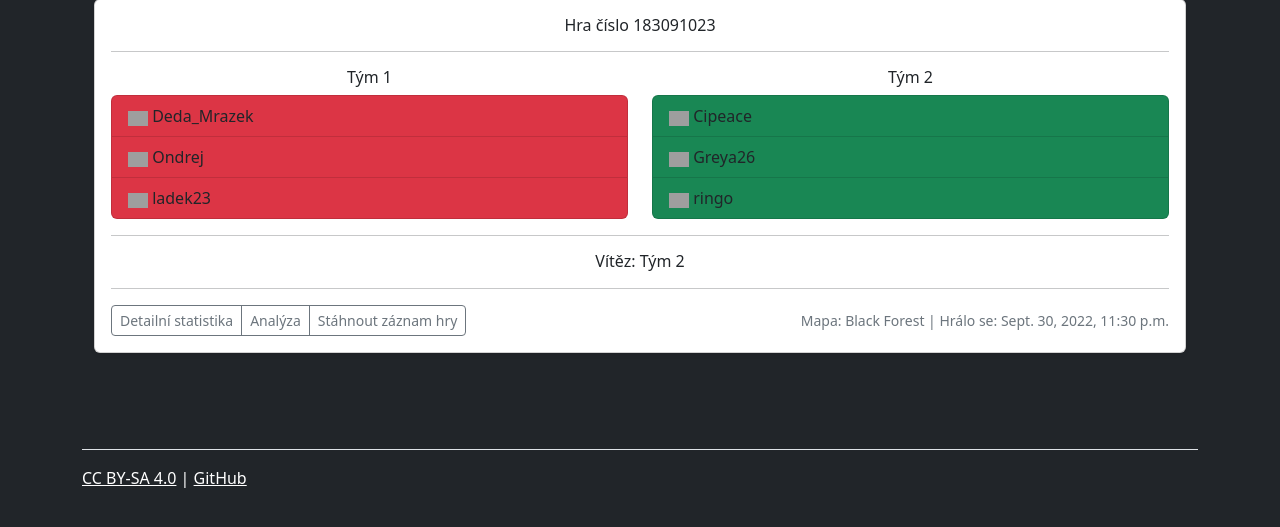
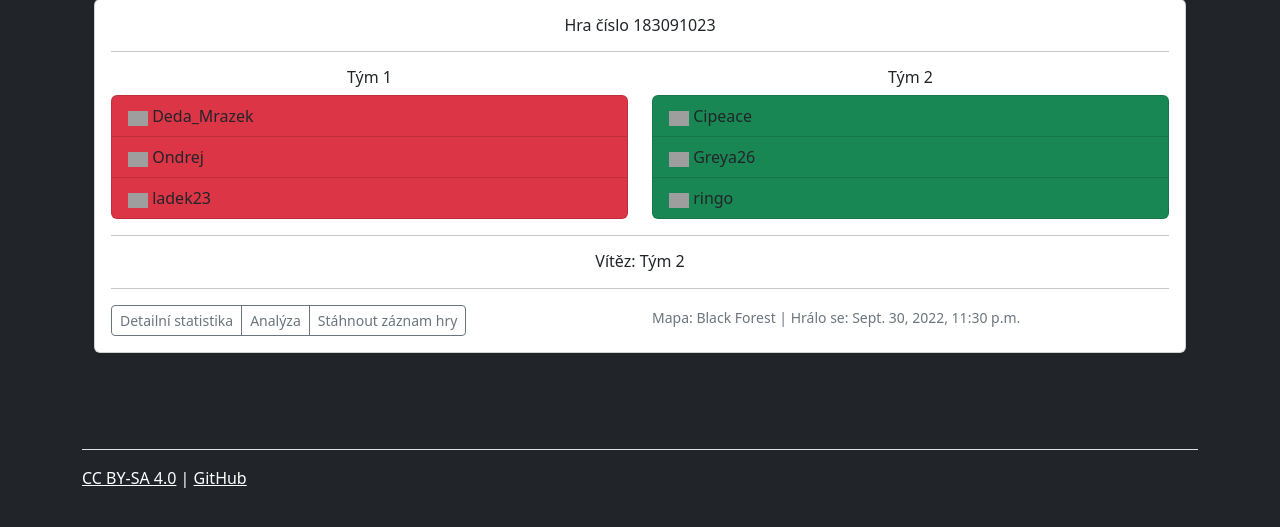
Before and after one commit to pasekrom/ageofpirates, a Django app: page /games/ in a window 1280 px wide. Shown: the part 153-680 px from the top of the page. Run offline with Django 4.2, Linux system fonts and the light colour scheme; data comes from the database, SQL or seed files in the repository; some libraries are stand-ins or nearby versions; grey boxes are pictures that could not be loaded.

Commit message:
drobné úpravy

```diff
--- a/ageofpirates/templates/ageofpirates/main_navbar.html
+++ b/ageofpirates/templates/ageofpirates/main_navbar.html
@@ -1,7 +1,7 @@
 {% load static %}
 {% block header %}
 
-<nav class="navbar navbar-expand-lg">
+<nav class="navbar navbar-dark navbar-expand-lg">
   <div class="container-fluid">
     <a class="navbar-brand text-white" href="/">Age of Pirates</a>
     <button class="navbar-toggler" type="button" data-bs-toggle="collapse" data-bs-target="#navbarNavDropdown" aria-controls="navbarNavDropdown" aria-expanded="false" aria-label="Toggle navigation">
--- a/ageofpirates/templates/ageofpirates/matches.html
+++ b/ageofpirates/templates/ageofpirates/matches.html
@@ -137,13 +137,17 @@
             <hr>
             <h6 class="text-center">Vítěz: Tým {{ object.win }}</h6>
             <hr>
-          <div class="d-flex justify-content-between align-items-center">
+          <div class="row">
+              <div class="col-sm">
                 <div class="btn-group">
                   <a class="btn btn-outline-secondary btn-sm" href="https://www.aoe2insights.com/match/{{ object.id }}/" target="_blank">Detailní statistika</a>
                   <a class="btn btn-outline-secondary btn-sm" href="https://www.aoe2insights.com/match/{{ object.id }}/analysis/" target="_blank">Analýza</a>
                   <a class="btn btn-outline-secondary btn-sm" href="https://aoe.ms/replay/?gameId={{ object.id }}&profileId={{ object.p1.id }}" target="_blank">Stáhnout záznam hry</a>
                 </div>
+              </div>
+              <div class="col-sm">
                 <small class="text-muted">Mapa: {{ object.map.nazev }} | Hrálo se: {{ object.datum_cas }}</small>
+              </div>
           </div>
         </div>
       </div><br>
```
Also changed, not shown: ageofpirates/templates/ageofpirates/players.html (+4 -4 lines). Lines whose indentation alone changed are shown as unchanged.
